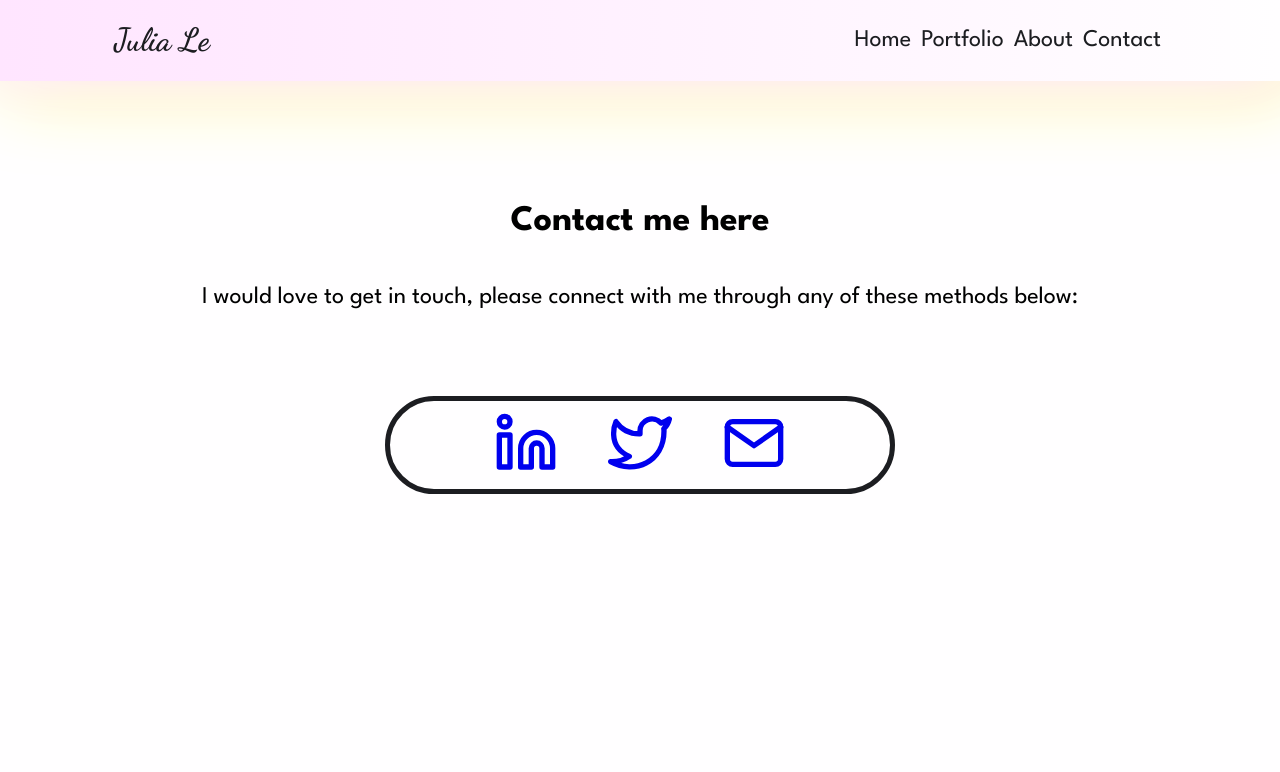
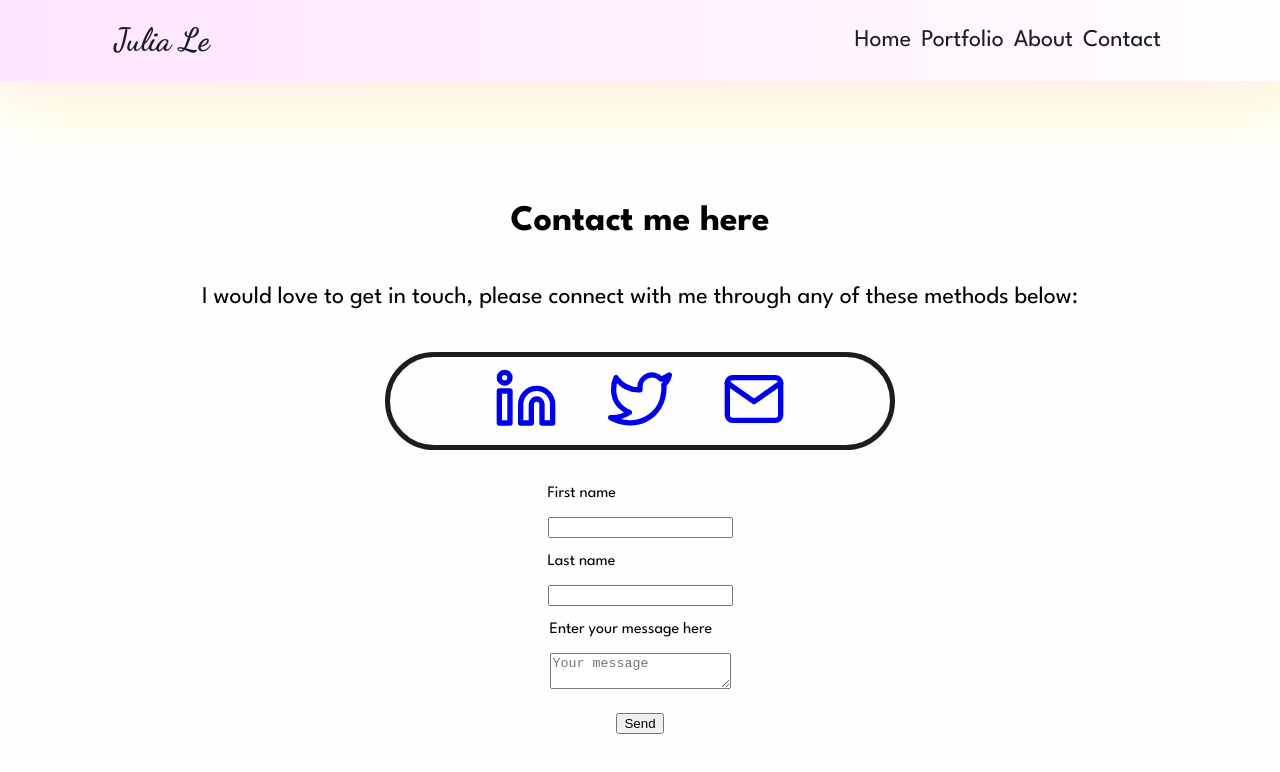
Before and after one commit to WorldAdrastea/MK_Art_Portfolio, a React (Create React App) app: page /Contact in a window 1280 px wide. Shown: the top 772 px of the page. Built offline with nearby package versions, Linux system fonts and the light colour scheme.

Commit message:
27022024
If applied:
-Adds contact form with basic styling

```diff
--- a/src/components/Contact/Contact.jsx
+++ b/src/components/Contact/Contact.jsx
@@ -14,19 +14,6 @@ export default function Contact() {
             <div className="paragraph-container">
                 <Paragraph text={"I would love to get in touch, please connect with me through any of these methods below:"}/>
             </div>
-            {/* <div>
-                <form>
-                    <label>
-                        <Paragraph text={"First name"} />
-                        <input type="text" name="firstName"/>
-                    </label>
-                    <label>
-                        <Paragraph text={"Last name"} />
-                        <input type="text" name="lastName" />
-                    </label>
-                    <input type="submit" value={"Submit"} />
-                </form>
-            </div> */}
             <div className="social-media-icons">
                 <a href="/" className="icon-item">
                     <Linkedin size={64} />
@@ -38,6 +25,23 @@ export default function Contact() {
                     <Mail size={64} />
                 </a>
             </div>
+            <div className="contact-form-container">
+                <form className="contact-form">
+                    <label>
+                        <Paragraph text={"First name"} />
+                        <input type="text" name="firstName" required/>
+                    </label>
+                    <label>
+                        <Paragraph text={"Last name"} />
+                        <input type="text" name="lastName" required />
+                    </label>
+                    <label>
+                        <Paragraph text= {"Enter your message here"} />
+                        <textarea placeholder="Your message" name="message" required />
+                    </label>
+                    <input type="submit" value={"Send"} id="send-button"/>
+                </form>
+            </div>
         </main>
     );
 };
--- a/src/components/Contact/Contact.scss
+++ b/src/components/Contact/Contact.scss
@@ -21,7 +21,7 @@
     display: flex;
     flex-direction: row;
     justify-content: center;
-    margin-top: 5%;
+    margin-top: 20px;
     margin-left: auto;
     margin-right: auto;
     padding: 10px 0px 10px 0px;
@@ -38,3 +38,24 @@
         color: $primary-color
     }
 }
+
+.contact-form-container {
+    display: flex;
+    flex-direction: column;
+    justify-content: center;
+    align-items: center;
+    margin-top: 20px;
+}
+
+.contact-form {
+    display: flex;
+    flex-direction: column;
+    justify-content: center;
+    align-items: center;
+
+    font-size: 16px;
+
+    #send-button {
+        margin-top: 20px;
+    }
+}
```
